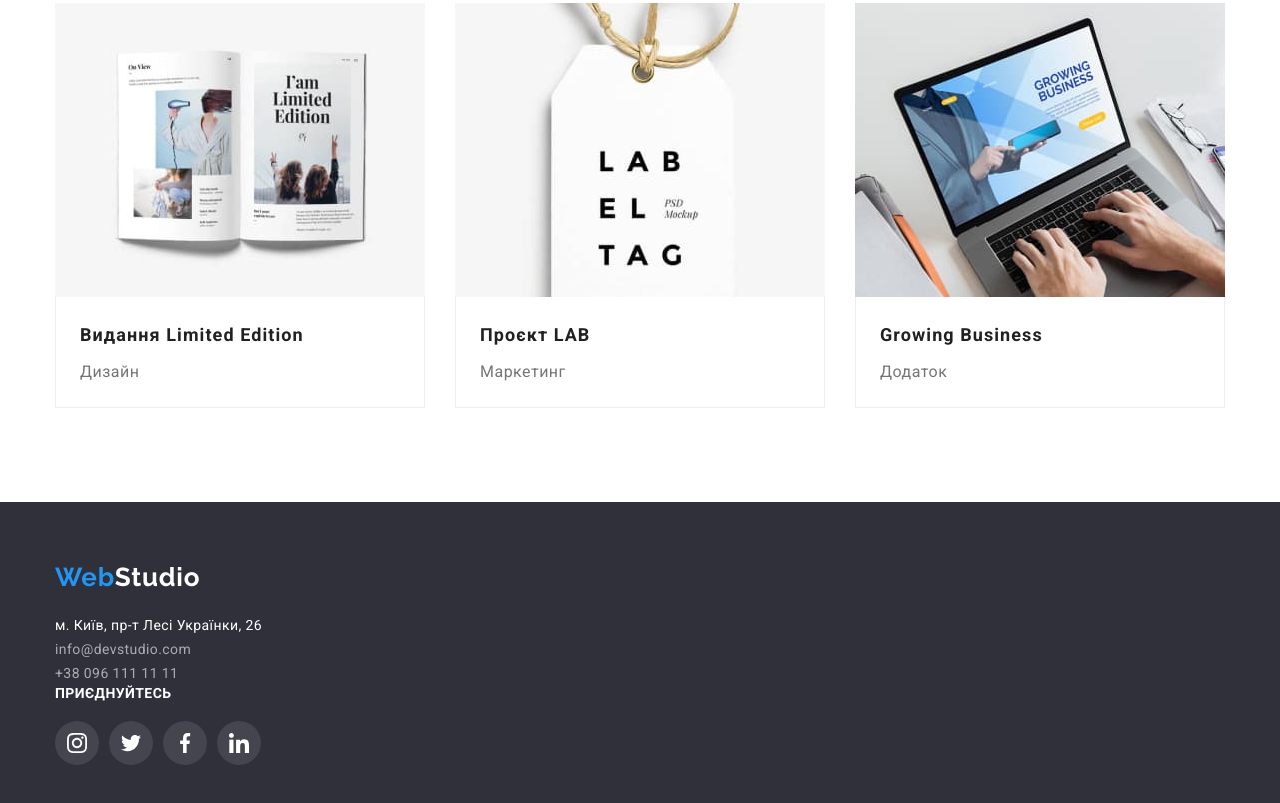
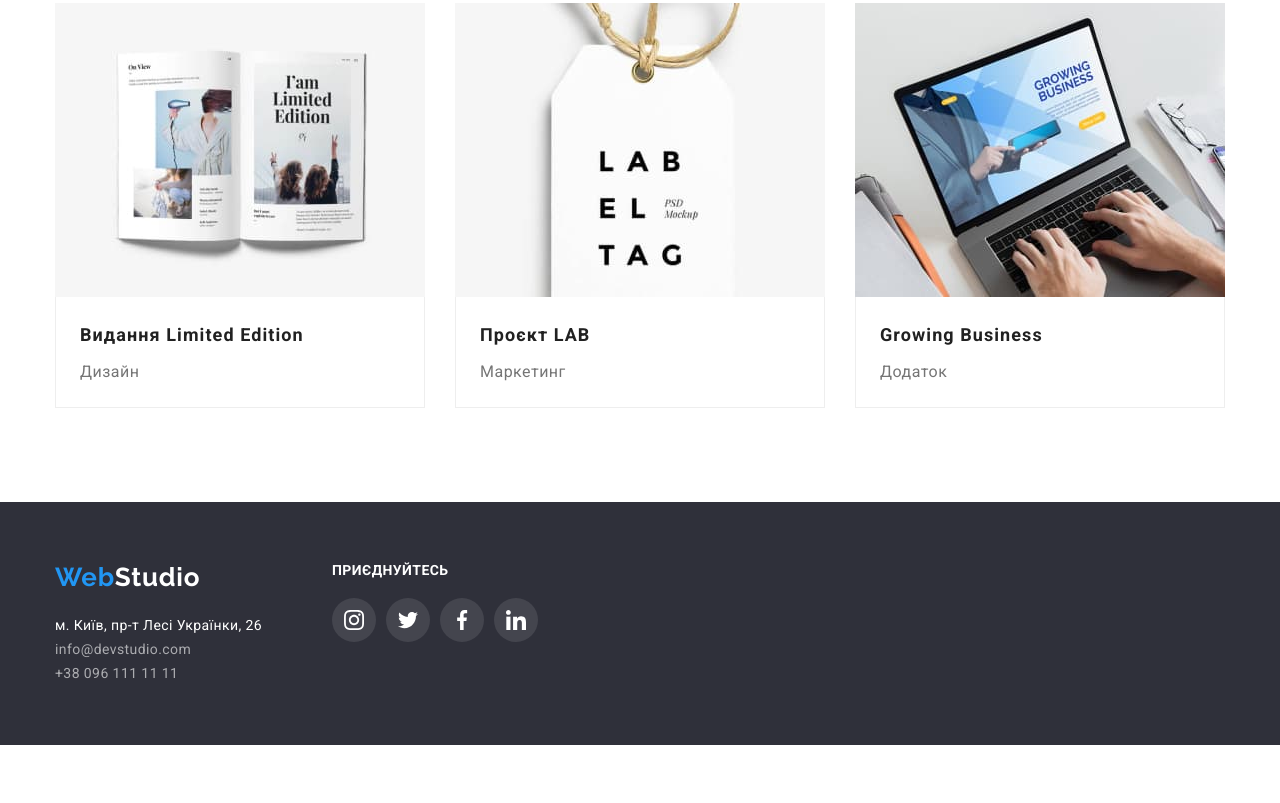
Before and after one commit to smet1nka/goit-markup-hw-04, a plain HTML site: page portfolio.html in a window 1280 px wide. Shown: the part 1130-1933 px from the top of the page. After the commit the page ends 1875 px from the top, so only its background shows below. Drawn offline with nearby package versions, Linux system fonts and the light colour scheme.

Commit message:
homework4/3

```diff
--- a/css/styles.css
+++ b/css/styles.css
@@ -493,8 +493,7 @@ margin-bottom: 50px;
 display: flex;
 
 }
-    .footer-folow{
-    }
+
 
 .footer-adress{
 
@@ -554,6 +553,7 @@ display: flex;
 .folow{
 
     margin-left: 70px;
+
 }
 
 .footer-icon{
--- a/portfolio.html
+++ b/portfolio.html
@@ -163,7 +163,8 @@
 
         <footer class="footer">
             <div class="container">
-
+                <div class="footer-container">
+             <div class="footer-folow">
                 <a href="./index.html" class="footer-logo">
                     <span class="first-part-logo">Web</span><span
                         class="last-part-logo last-color-logo">Studio</span></a>
@@ -184,9 +185,9 @@
                             </li>
                         </ul>
                     </address>
-
-
-                    <h2 class="footer-icon-title">ПРИЄДНУЙТЕСЬ</h2>
+                </div>
+                <div class="folow">
+                    <p class="footer-icon-title">ПРИЄДНУЙТЕСЬ</p>
                     <ul class="footer-icon-item">
                         <li><a href="#" class="footer-link-icon"><svg class="footer-icon" width="20" height="20">
                                     <use href="./images/icons.svg#instagram"></use>
@@ -204,6 +205,8 @@
                                     <use href="./images/icons.svg#linkedin"></use>
                                 </svg></a></li>
                     </ul>
+                </div>
+            </div>
 
             </div>
         </footer>
```
